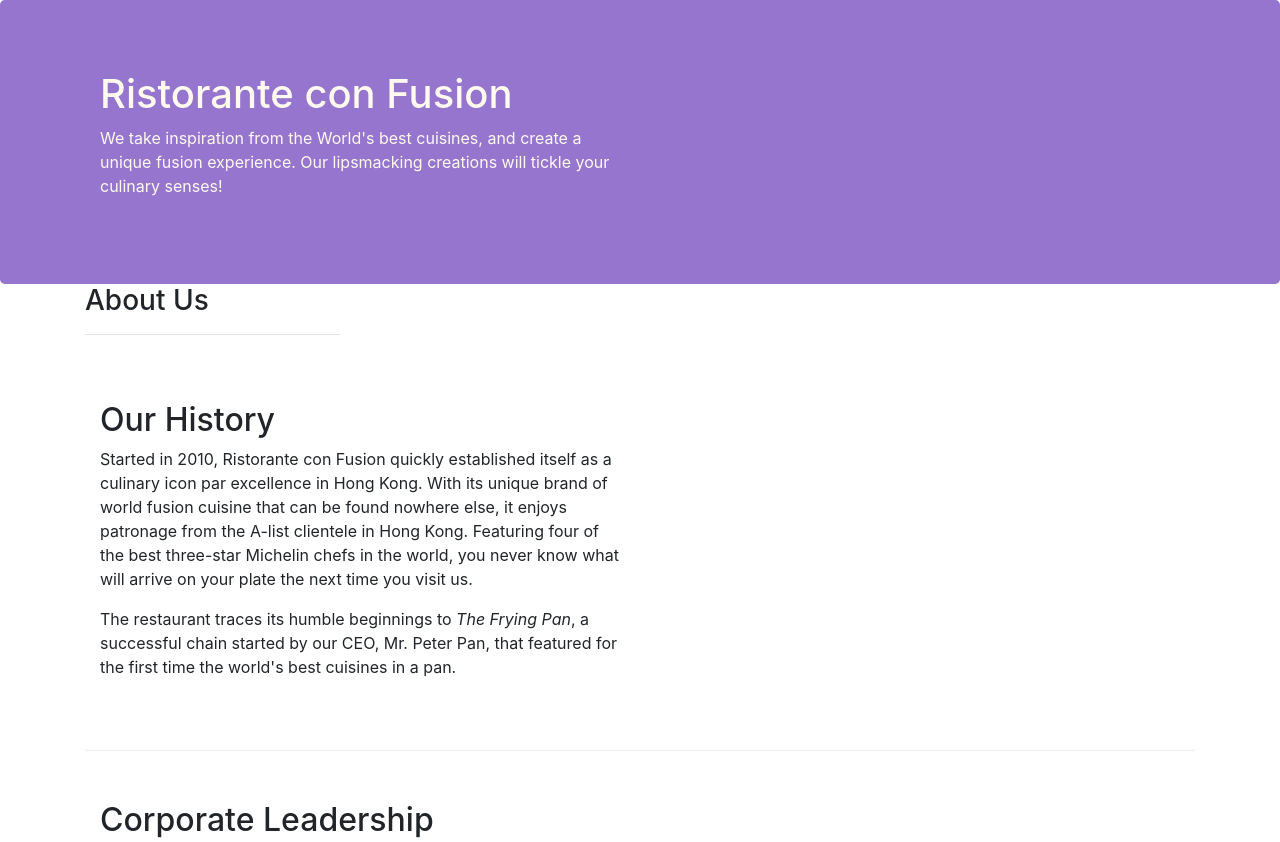
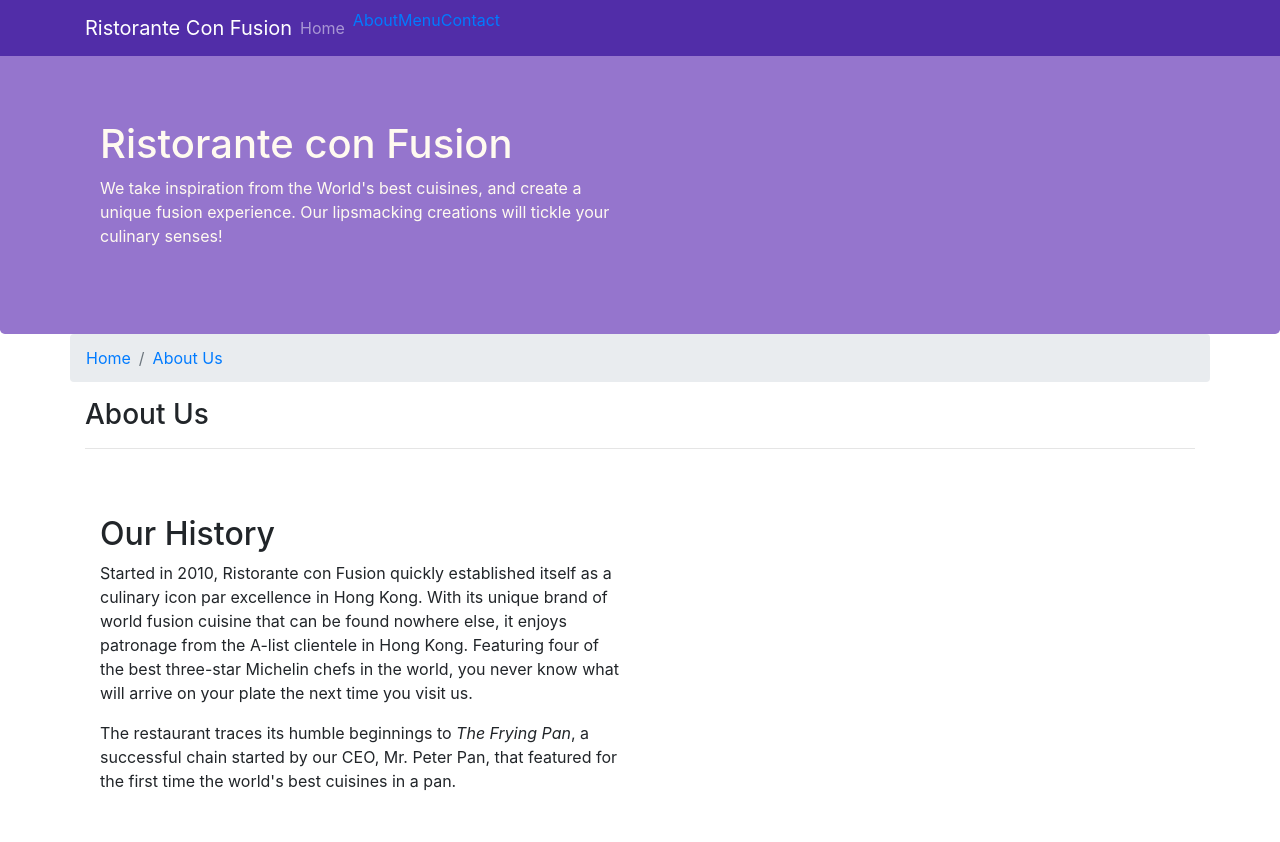
Before and after one commit to himanshu-mactavish/fullstackreact-Course1, a website: page aboutus.html in a window 1280 px wide. Shown: the top 842 px of the page. Drawn offline with nearby package versions, Linux system fonts and the light colour scheme.

Commit message:
Did Exercies Navbar and Breadcrumbs Week-2

```diff
--- a/aboutus.html
+++ b/aboutus.html
@@ -16,6 +16,26 @@
 
 <body>
 
+    <nav class="navbar navbar-dark navbar-expand-sm fixed-top">
+        <div class="container">
+            <button class="navbar-toggler" type="button" data-toggle="collapse" data-target="#Navbar">
+                <span class="navbar-toggler-icon"></span>
+            </button>
+            <a class="navbar-brand mr-auto" href="index.html">Ristorante Con Fusion</a>
+            <div class="collapse navbar-collapse" id="Navbar">
+                <ul class="navbar-nav mr-auto">
+                    <li class="nav-item "><a class="nav-link" href="index.html">Home</a></li>
+                    <li class="nav-item active" ><a class="'nav-link" href="aboutus.html">About</a></li>
+                    <li class="nav-item"><a class="'nav-link" href="#">Menu</a></li>
+                    <li class="nav-item"><a class="'nav-link" href="#">Contact</a></li>
+                </ul>
+            </div>
+
+        </div>
+
+    </nav>
+
+
     <header class="jumbotron">
         <div class="container">
             <div class="row row-header">
@@ -30,15 +50,19 @@
     </header>
 
     <div class="container">
-        <div class="row align-item-center">
-            <div class="col-12 col-sm-4 order-sm-last col-md-3">
+        <div class="row">
+            <ol class="col-12 breadcrumb">
+                <li class="breadcrumb-item"><a href="index.html">Home</a></li>
+                <li class="breadcrumb-item active" ><a href="index.html">About Us</a></li>
+            </ol>
+            <div class="col-12">
                <h3>About Us</h3>
                <hr>
             </div>
         </div>
 
-        <div class="row row-content align-item-center">
-            <div class="col-12 col-sm-6 ">
+        <div class="row row-content ">
+            <div class="col-sm-6 ">
                 <h2>Our History</h2>
                 <p>Started in 2010, Ristorante con Fusion quickly established itself as a culinary icon par excellence in Hong Kong. With its unique brand of world fusion cuisine that can be found nowhere else, it enjoys patronage from the A-list clientele in Hong Kong.  Featuring four of the best three-star Michelin chefs in the world, you never know what will arrive on your plate the next time you visit us.</p>
                 <p>The restaurant traces its humble beginnings to <em>The Frying Pan</em>, a successful chain started by our CEO, Mr. Peter Pan, that featured for the first time the world's best cuisines in a pan.</p>
--- a/css/styles.css
+++ b/css/styles.css
@@ -28,3 +28,13 @@
     margin:0px;
     color: #0f0f0f;
 }
+
+body{
+    padding: 50px 0px 0px 0px;
+    z-index: 0;
+
+}
+
+.navbar-dark{
+    background-color: #512da8;
+}
```
Also changed, not shown: index.html (+18 -0 lines).
